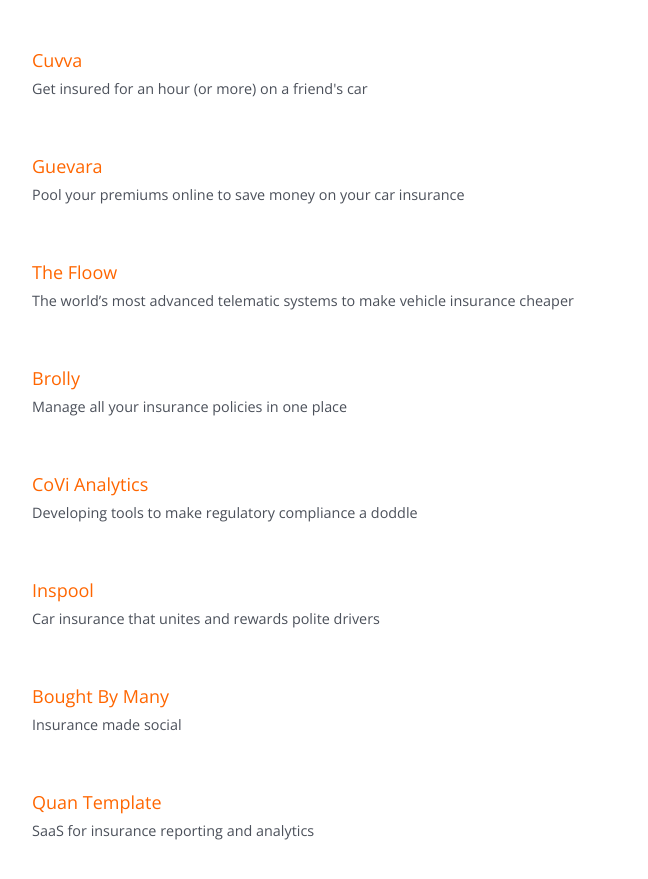
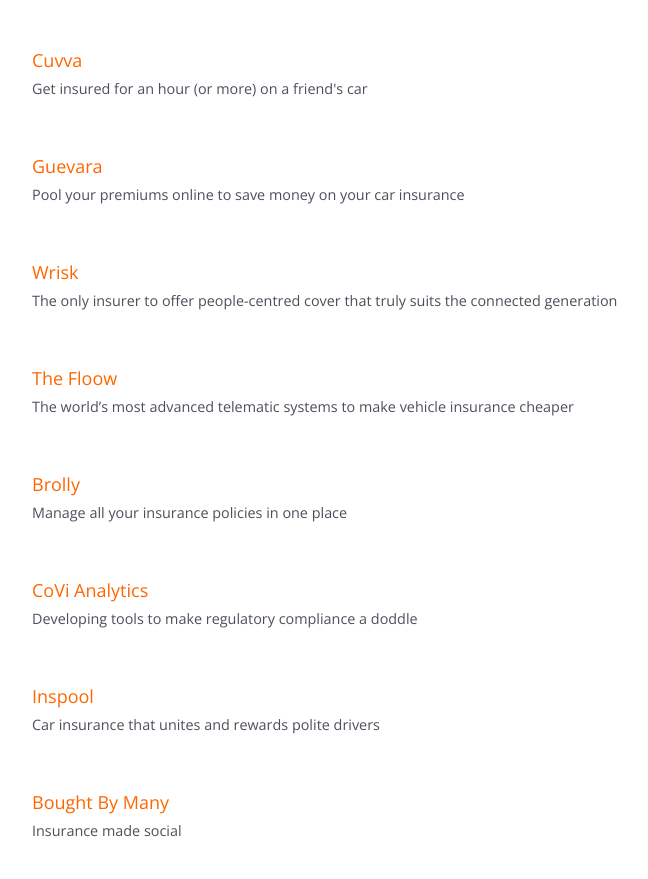
Before and after one commit to ashleybaxter/thedigitalinsurer, a Jekyll site: the page built from index.html, in a window 1280 px wide and 900 px high, scrolled down 413 px. Shown: the top 879 px of the window, without its empty margins (291-939 px from the left). Built offline with Jekyll 4.4.1, drawn with Linux system fonts in a browser that asks for light colours.

Commit message:
Added Wrisk to companies

```diff
--- a/_data/companies.yml
+++ b/_data/companies.yml
@@ -16,6 +16,10 @@
   url: https://heyguevara.com/
   image: guevara.png
   tagline: Pool your premiums online to save money on your car insurance
+
+- name: Wrisk
+  url: http://www.wrisk.co/
+  tagline: The only insurer to offer people-centred cover that truly suits the connected generation
 
 - name: The Floow
   url: http://www.thefloow.com/
```
